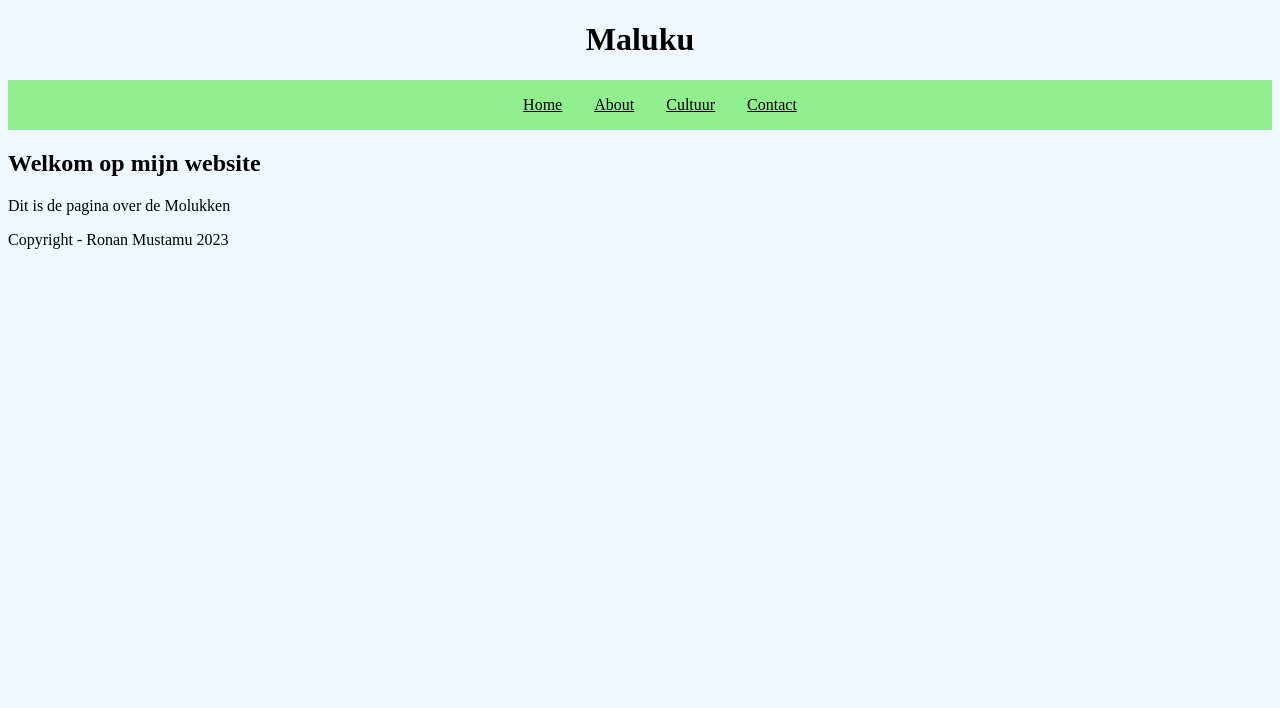
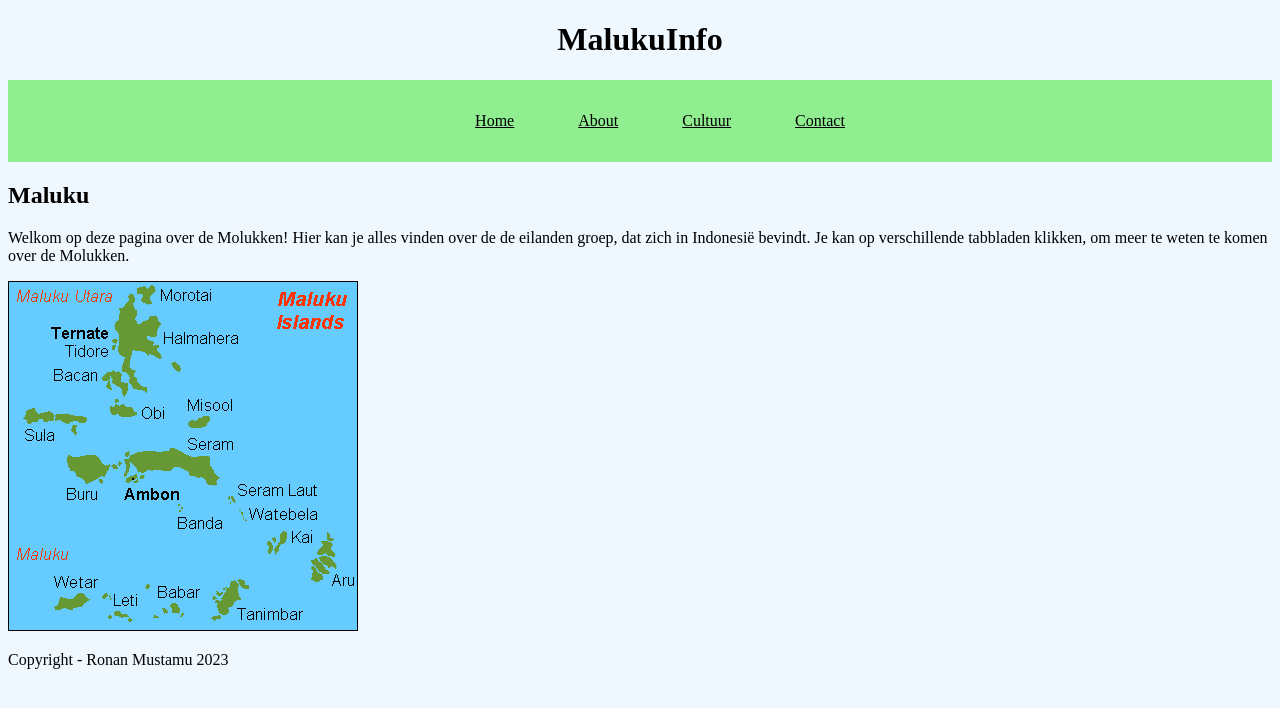
Before and after one commit to Jeffrey0408/Aboutmaluku.nl, a plain HTML site: page index.html in a window 1280 px wide. Drawn offline with Linux system fonts and the light colour scheme.

Commit message:
toevoegen

```diff
--- a/index.html
+++ b/index.html
@@ -8,7 +8,7 @@
 </head>
 <body>
     <header>
-        <h1>Maluku</h1>
+        <h1>MalukuInfo</h1>
         <nav>
             <ul>
                 <li><a href="index.html">Home</a></li>
@@ -20,8 +20,9 @@
     </header>
 
     <main>
-        <h2>Welkom op mijn website</h2>
-            <p>Dit is de pagina over de Molukken</p>
+        <h2>Maluku</h2>
+            <p>Welkom op deze pagina over de Molukken! Hier kan je alles vinden over de de eilanden groep, dat zich in Indonesië bevindt. Je kan op verschillende tabbladen klikken, om meer te weten te komen over de Molukken. </p>
+            <img src="Maluku Islands.webp" alt="Moluccan Islands">
     </main>
 
     <footer>
--- a/style.css
+++ b/style.css
@@ -32,12 +32,12 @@ li{
 }
 
 li a:hover{
-    background-color: red;
+    background-color: lightcoral;
 }
 
 li a{
+    display: block;
     color: black;
-    margin: 15;
-    padding: 15;
-    box-sizing: border-box 40;
+    box-sizing: border-box 1em;
+    padding: 1em;
 }
```
Also changed, not shown: Maluku Islands.webp (added).
